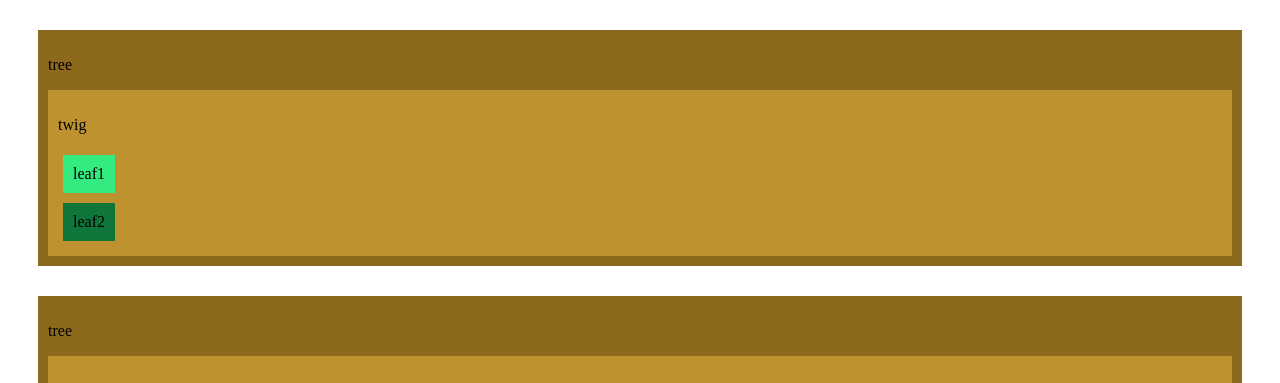
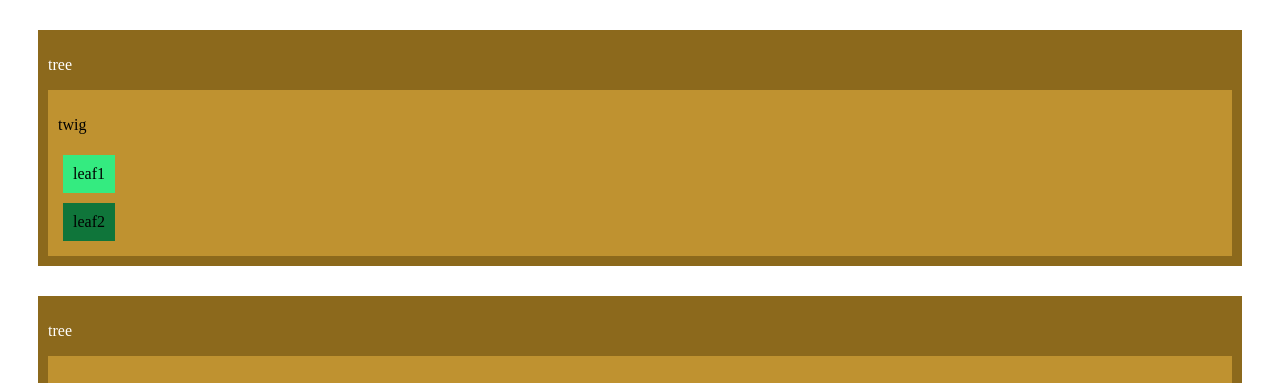
Before and after one commit to ringtail003/handson-angular-css, an Angular app: page / in a window 1280 px wide. Shown: the top 383 px of the page. Built offline with nearby package versions, Linux system fonts and the light colour scheme.

Commit message:
treeだけに適用

```diff
--- a/src/app/components/tree/tree.component.scss
+++ b/src/app/components/tree/tree.component.scss
@@ -3,3 +3,7 @@ div {
   background: #8c691c;
   margin: 30px;
 }
+
+p {
+  color: #fff;
+}
```
